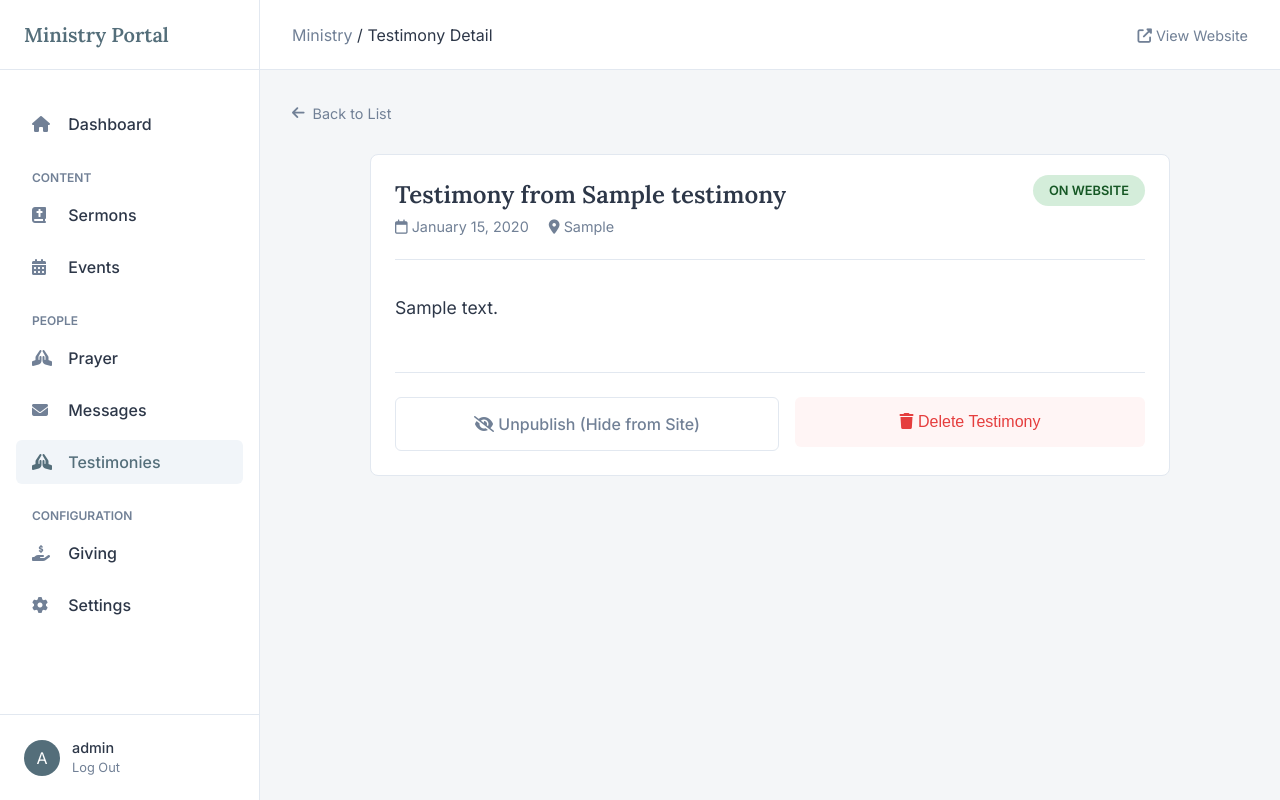
After one commit to Eminenz07/the_truth_gate, a Django app: page /dashboard/testimony/1/ in a window 1280 px wide. The commit adds this page. Run offline with Django 5.2, Linux system fonts and the light colour scheme; a user stored in the database is signed in; tables that the repository leaves empty hold one stand-in row (values such as "Sample post").

Commit message:
Refine Testimony Dashboard: Add Detail View, Clickable Rows, and connect Home action

```diff
--- a/dashboard/templates/dashboard/home.html
+++ b/dashboard/templates/dashboard/home.html
@@ -128,8 +128,8 @@
         <i class="fas fa-envelope-open-text"></i>
         <span>View Inbox</span>
     </a>
-    <!-- Placeholder for Testimonies -->
-    <a href="#" class="action-btn" style="opacity: 0.6; cursor: not-allowed;" title="Coming Soon">
+    <!-- Testimonies -->
+    <a href="{% url 'dashboard:testimony_list' %}" class="action-btn">
         <i class="fas fa-comment-medical"></i>
         <span>Review Testimonies</span>
     </a>
--- /dev/null
+++ b/dashboard/templates/dashboard/testimony_detail.html
@@ -0,0 +1,65 @@
+{% extends 'dashboard/base.html' %}
+
+{% block header_title %}Testimony Detail{% endblock %}
+
+{% block content %}
+<div style="margin-bottom: 2rem;">
+    <a href="{% url 'dashboard:testimony_list' %}" class="btn-ghost" style="display: inline-flex; align-items: center; gap: 0.5rem;">
+        <i class="fas fa-arrow-left"></i> Back to List
+    </a>
+</div>
+
+<div class="card" style="max-width: 800px; margin: 0 auto;">
+    <div style="display: flex; justify-content: space-between; align-items: flex-start; margin-bottom: 2rem; padding-bottom: 1.5rem; border-bottom: 1px solid var(--border-color);">
+        <div>
+            <h1 style="font-size: 1.5rem; margin-bottom: 0.5rem;">Testimony from {{ testimony.name|default:"Anonymous" }}</h1>
+            <div style="color: var(--text-light); font-size: 0.9rem;">
+                <span style="margin-right: 1rem;"><i class="far fa-calendar"></i> {{ testimony.created_at|date:"F d, Y" }}</span>
+                {% if testimony.location %}
+                <span><i class="fas fa-map-marker-alt"></i> {{ testimony.location }}</span>
+                {% endif %}
+            </div>
+        </div>
+        <div>
+            {% if testimony.is_approved %}
+            <span class="badge badge-success">On Website</span>
+            {% else %}
+            <span class="badge badge-warning">Pending Review</span>
+            {% endif %}
+        </div>
+    </div>
+
+    <div style="font-size: 1.1rem; line-height: 1.8; color: var(--text-main); margin-bottom: 3rem; white-space: pre-wrap;">{{ testimony.content }}</div>
+
+    <div style="display: flex; gap: 1rem; padding-top: 1.5rem; border-top: 1px solid var(--border-color);">
+        <!-- Approve/Unpublish Toggle -->
+        <a href="{% url 'dashboard:approve_testimony' testimony.pk %}" class="btn {% if testimony.is_approved %}btn-outline{% else %}btn-primary{% endif %}" style="flex: 1; text-align: center; text-decoration: none; padding: 1rem; border-radius: 6px; font-weight: 500;">
+            {% if testimony.is_approved %}
+            <i class="fas fa-eye-slash"></i> Unpublish (Hide from Site)
+            {% else %}
+            <i class="fas fa-check"></i> Approve & Publish
+            {% endif %}
+        </a>
+
+        <!-- Delete Action -->
+        <form action="{% url 'dashboard:delete_testimony' testimony.pk %}" method="POST" onsubmit="return confirm('Are you sure you want to PERMANENTLY delete this testimony?');" style="flex: 1;">
+            {% csrf_token %}
+            <button type="submit" class="btn-danger" style="width: 100%; padding: 1rem; border-radius: 6px; font-weight: 500; cursor: pointer; border: none; font-size: 1rem;">
+                <i class="fas fa-trash"></i> Delete Testimony
+            </button>
+        </form>
+    </div>
+</div>
+
+<style>
+.badge { padding: 0.5rem 1rem; border-radius: 50px; font-size: 0.8rem; font-weight: 600; text-transform: uppercase; }
+.badge-success { background: #d4edda; color: #155724; }
+.badge-warning { background: #fff3cd; color: #856404; }
+.btn-primary { background: var(--primary); color: white; border: 1px solid var(--primary); }
+.btn-primary:hover { opacity: 0.9; }
+.btn-outline { background: white; color: var(--text-light); border: 1px solid var(--border-color); }
+.btn-outline:hover { background: #f8f9fa; color: var(--text-main); }
+.btn-danger { background: #fff5f5; color: #e53e3e; }
+.btn-danger:hover { background: #fed7d7; }
+</style>
+{% endblock %}
--- a/dashboard/urls.py
+++ b/dashboard/urls.py
@@ -20,6 +20,7 @@ urlpatterns = [
     path('inbox/', views.contact_list, name='contact_list'),
 
     path('testimony/', views.testimony_list, name='testimony_list'),
+    path('testimony/<int:pk>/', views.testimony_detail, name='testimony_detail'),
     path('testimony/<int:pk>/approve/', views.approve_testimony, name='approve_testimony'),
     path('testimony/<int:pk>/delete/', views.delete_testimony, name='delete_testimony'),
 
--- a/dashboard/views.py
+++ b/dashboard/views.py
@@ -124,11 +124,19 @@ def testimony_list(request):
     return render(request, 'dashboard/testimony_list.html', {'testimonies': testimonies})
 
 @staff_member_required
+def testimony_detail(request, pk):
+    testimony = get_object_or_404(Testimony, pk=pk)
+    return render(request, 'dashboard/testimony_detail.html', {'testimony': testimony})
+
+@staff_member_required
 def approve_testimony(request, pk):
     testimony = get_object_or_404(Testimony, pk=pk)
+    # Toggle logic: if approved, unapprove; if pending, approve.
+    # But for clarity in UI, let's keep it as toggle.
     testimony.is_approved = not testimony.is_approved
     testimony.save()
-    return redirect('dashboard:testimony_list')
+    # Redirect back to where they came from if possible, or list
+    return redirect('dashboard:testimony_detail', pk=pk) # Better UX to stay on detail if that's where we were
 
 @staff_member_required
 def delete_testimony(request, pk):
```
Also changed, not shown: dashboard/templates/dashboard/testimony_list.html (+9 -19 lines).
